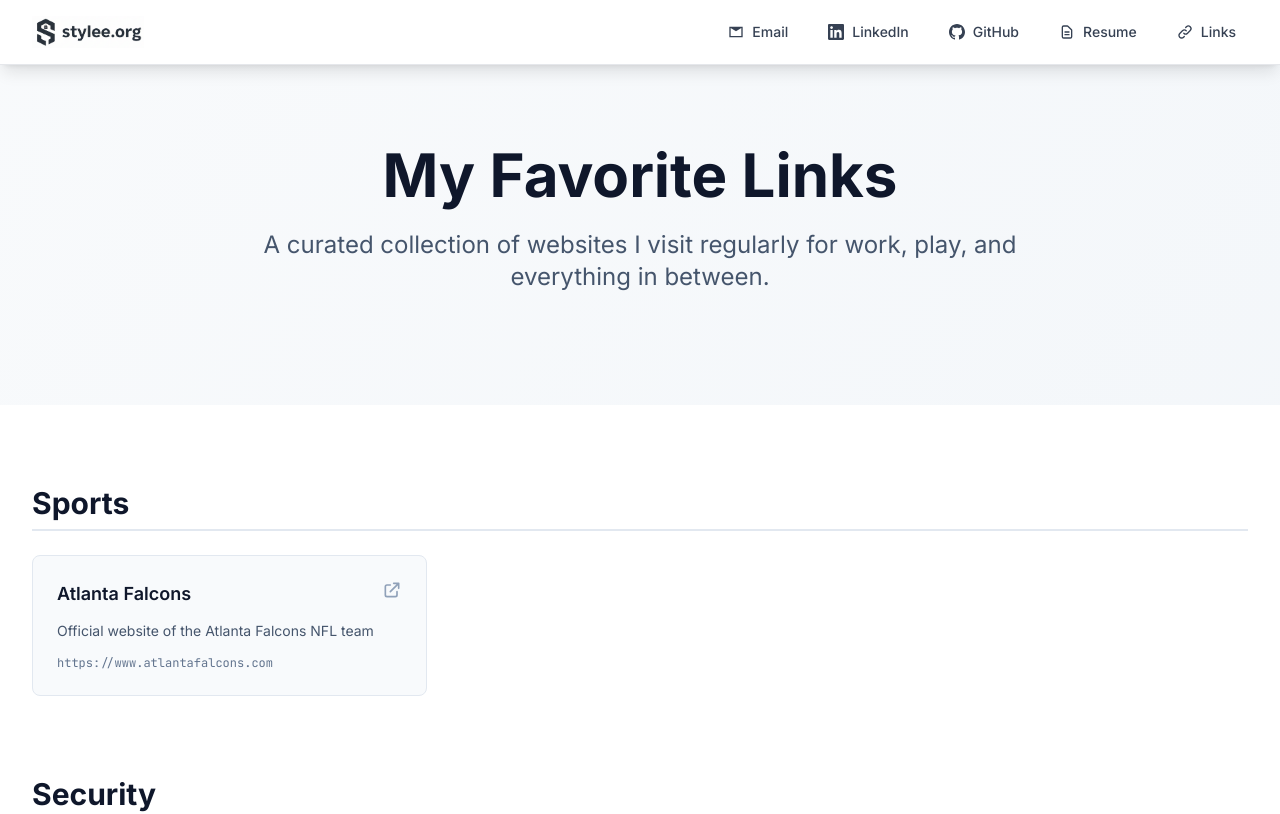
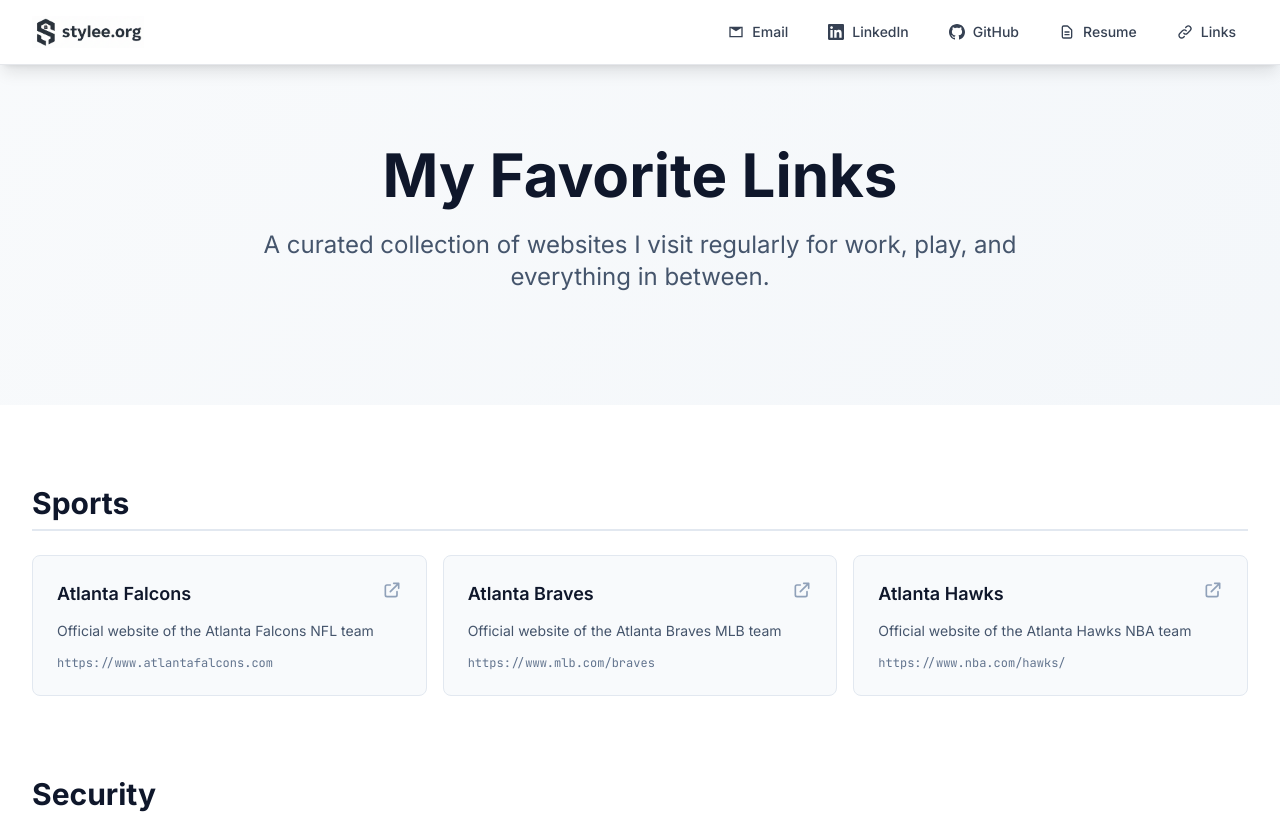
Before and after one commit to jdempsey77/www-stylee-org, a Next.js app: page /links in a window 1280 px wide. Shown: the top 814 px of the page. Built offline with nearby package versions, Linux system fonts and the light colour scheme.

Commit message:
Add Atlanta Braves and Hawks to Sports links
- Add Atlanta Braves (MLB) link to sports category
- Add Atlanta Hawks (NBA) link to sports category
- Complete Atlanta sports team collection
- Update Links page with all three major Atlanta teams

```diff
--- a/src/app/jerry/page.tsx
+++ b/src/app/jerry/page.tsx
@@ -41,9 +41,9 @@
                 happens when it&apos;s practical, collaborative, and focused on protecting what matters most.
               </p>
             </div>
-            <div className="bg-slate-50 dark:bg-slate-700 p-6 rounded-lg">
-              <h3 className="text-xl font-semibold text-slate-900 dark:text-white mb-4">What I do when I&apos;m not working</h3>
-              <ul className="space-y-3 text-slate-700 dark:text-slate-200">
+            <div className="bg-white p-6 rounded-lg border border-gray-200 shadow-sm">
+              <h3 className="text-xl font-semibold text-gray-900 mb-4">What I do when I&apos;m not working</h3>
+              <ul className="space-y-3 text-gray-700">
                 <li>👨‍👩‍👧‍👦 Family time — the best part of my day</li>
                 <li>🎮 Gaming — Enjoy playing video games with my family along with collecting retro systems and games</li>
                 <li>🏈 Falcons fan — Rise up! (even when they break my heart)</li>
--- a/src/app/links/page.tsx
+++ b/src/app/links/page.tsx
@@ -4,6 +4,18 @@
       name: "Atlanta Falcons",
       url: "https://www.atlantafalcons.com",
       description: "Official website of the Atlanta Falcons NFL team",
+      category: "Sports"
+    },
+    {
+      name: "Atlanta Braves",
+      url: "https://www.mlb.com/braves",
+      description: "Official website of the Atlanta Braves MLB team",
+      category: "Sports"
+    },
+    {
+      name: "Atlanta Hawks",
+      url: "https://www.nba.com/hawks/",
+      description: "Official website of the Atlanta Hawks NBA team",
       category: "Sports"
     },
     {
```
